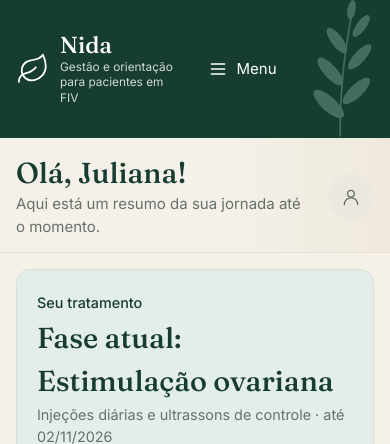
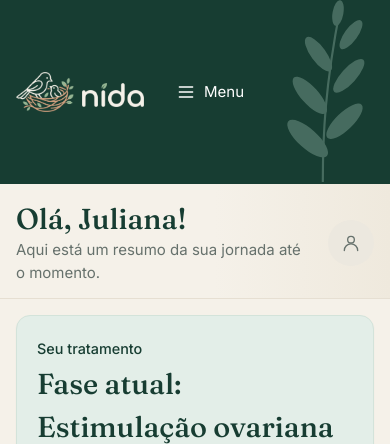
Before and after one commit to kauanareba98-png/Hacktoon-PUC-Compilados-, a Flask app: page / in a window 390 px wide; the page is wider, and only the part inside the window is pictured. Shown: the top 444 px of that part. Run offline with Flask 3, Linux system fonts and the light colour scheme; the visitor is signed in with stand-in values (Sample User, id 1); data comes from the database, SQL or seed files in the repository.

Commit message:
Troca a folha pela logo do Nida

```diff
--- a/static/style.css
+++ b/static/style.css
@@ -455,3 +455,21 @@ button:disabled { cursor: not-allowed; opacity: .55; }
 
 /* Garante que elementos com o atributo hidden fiquem escondidos (o label usa display:flex) */
 [hidden] { display: none !important; }
+
+/* ---------------------------------------------------------------- logo do Nida */
+.marca { flex-direction: column; align-items: center; gap: 8px; text-align: center; padding: 0 8px 24px; }
+.marca .logo { display: flex; flex-direction: column; align-items: center; gap: 9px; }
+.marca .logo-simbolo { width: 104px; height: auto; display: block; }
+.marca .logo-nome { width: 120px; height: auto; display: block; }
+.marca small { max-width: 190px; margin: 0; }
+@media (max-width: 900px) {
+  .lateral .marca { flex-direction: row; padding: 12px 16px; }
+  .marca .logo { flex-direction: row; gap: 8px; }
+  .marca .logo-simbolo { width: 58px; }
+  .marca .logo-nome { width: 62px; margin-top: 6px; }
+  .lateral .marca small { display: none; }
+}
+.marca-entrada { display: flex; align-items: center; gap: 22px; }
+.marca-entrada img { height: 128px; width: auto; display: block; }
+.marca-entrada small { font-size: .9rem; line-height: 1.45; color: #cfe0d6; padding-left: 22px; border-left: 1px solid rgba(255,255,255,.22); }
+@media (max-width: 900px) { .marca-entrada img { height: 96px; } .marca-entrada { gap: 16px; } .marca-entrada small { padding-left: 16px; } }
--- a/templates/base.html
+++ b/templates/base.html
@@ -8,6 +8,8 @@
   <link rel="preconnect" href="https://fonts.googleapis.com">
   <link href="https://fonts.googleapis.com/css2?family=Fraunces:opsz,wght@9..144,400;9..144,500&family=Inter:wght@400;500;600&display=swap" rel="stylesheet">
   <link rel="stylesheet" href="{{ url_for('static', filename='style.css') }}">
+  <link rel="icon" type="image/png" sizes="32x32" href="{{ url_for('static', filename='logo/favicon-32.png') }}">
+  <link rel="apple-touch-icon" href="{{ url_for('static', filename='logo/apple-touch-icon.png') }}">
   <style>
     .passo-inicial { display: block; color: #dfe9e4; font-size: .88rem; line-height: 1.4; padding: 12px 14px; margin-bottom: 6px;
                      background: rgba(255,255,255,.07); border-radius: 10px; }
@@ -38,7 +40,7 @@
 {% endmacro %}
 <div class="app">
   <aside class="lateral">
-    <a class="marca" href="{{ url_for('minha_conta') if primeiro_acesso else url_for('painel') }}">{{ icone('folha') }}<span><strong>Nida</strong><small>Gestão e orientação para pacientes em FIV</small></span></a>
+    <a class="marca" href="{{ url_for('minha_conta') if primeiro_acesso else url_for('painel') }}"><span class="logo"><img class="logo-simbolo" src="{{ url_for('static', filename='logo/simbolo-clara.png') }}" alt=""><img class="logo-nome" src="{{ url_for('static', filename='logo/palavra-clara.png') }}" alt="Nida"></span><small>Gestão e orientação para pacientes em FIV</small></a>
     {{ menu() }}
     <details class="menu-movel"><summary>{{ icone('menu') }} Menu</summary>{{ menu() }}</details>
     <div class="folha-deco" style="color:#9fc2b2">{{ ramo() }}</div>
--- a/templates/entrar.html
+++ b/templates/entrar.html
@@ -8,11 +8,13 @@
   <link rel="preconnect" href="https://fonts.googleapis.com">
   <link href="https://fonts.googleapis.com/css2?family=Fraunces:opsz,wght@9..144,400;9..144,500&family=Inter:wght@400;500;600&display=swap" rel="stylesheet">
   <link rel="stylesheet" href="{{ url_for('static', filename='style.css') }}">
+  <link rel="icon" type="image/png" sizes="32x32" href="{{ url_for('static', filename='logo/favicon-32.png') }}">
+  <link rel="apple-touch-icon" href="{{ url_for('static', filename='logo/apple-touch-icon.png') }}">
 </head>
 <body>
 <main class="entrada">
   <section class="apresentacao">
-    <div class="marca" style="padding:0">{{ icone('folha') }}<span><strong>Nida</strong><small>Gestão e orientação para pacientes em FIV</small></span></div>
+    <div class="marca-entrada"><img src="{{ url_for('static', filename='logo/completa-clara.png') }}" alt="Nida"><small>Gestão e orientação<br>para pacientes em FIV</small></div>
     <h1>Você não precisa atravessar a FIV sozinha.</h1>
     <p class="lead">O Nida acompanha você em cada etapa da fertilização in vitro: organiza o tratamento, explica o que esperar e avisa quando é hora de procurar ajuda.</p>
     <div class="pilares">
```
Also changed, not shown: static/logo/apple-touch-icon.png (added), static/logo/completa-clara.png (added), static/logo/completa.png (added), static/logo/favicon-32.png (added), static/logo/icone-192.png (added), static/logo/icone-512.png (added), static/logo/palavra-clara.png (added), static/logo/simbolo-clara.png (added).
